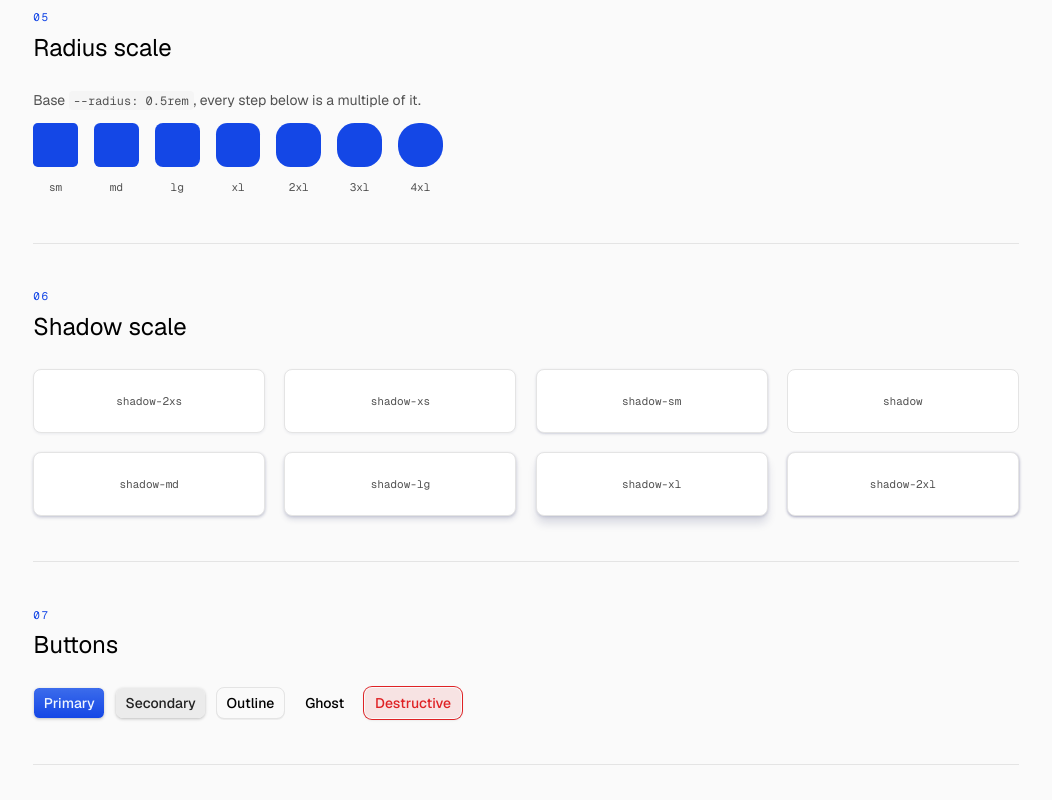
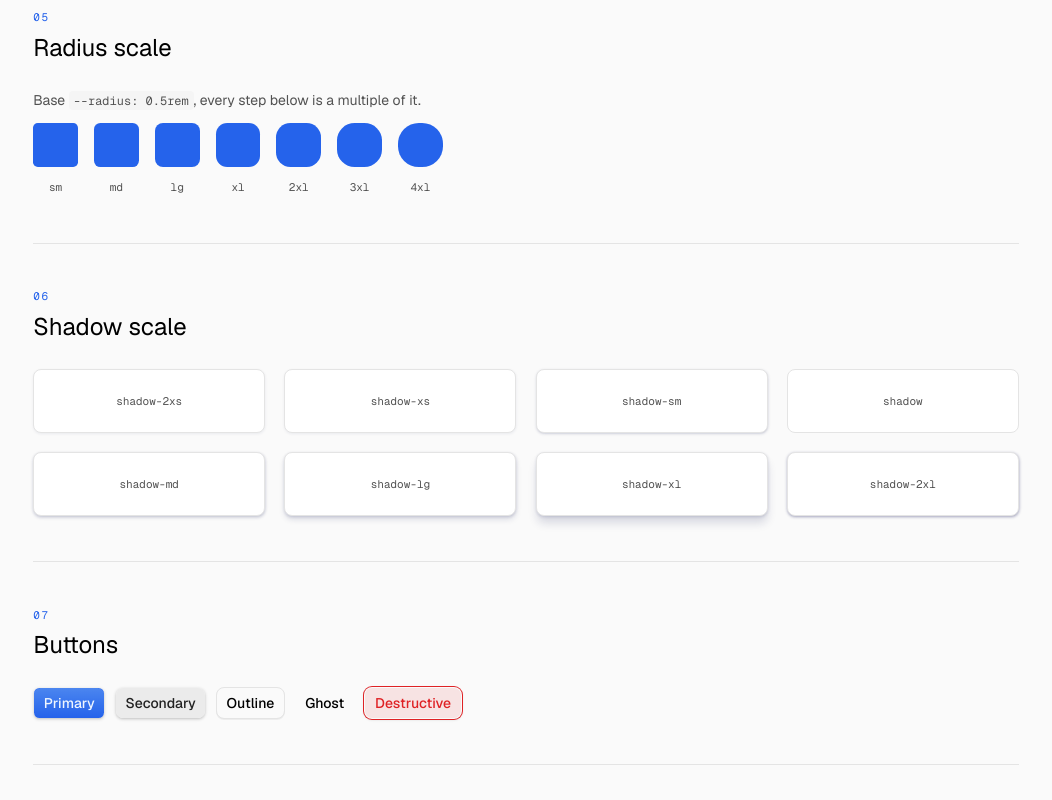
Before and after one commit to dripston/frontend, a Next.js app: page /design-system in a window 1280 px wide. Shown: the part 1640-2440 px from the top of the page, without its empty margins (114-1166 px from the left). Built offline with nearby package versions, Linux system fonts and the light colour scheme; no server answers.

Commit message:
feat(ui): Updated default button design

```diff
--- a/src/app/globals.css
+++ b/src/app/globals.css
@@ -11,7 +11,7 @@
   --card-foreground: #181818;
   --popover: #ffffff;
   --popover-foreground: #000000;
-  --primary: #1447e6;
+  --primary: #2563eb;
   --primary-foreground: #eff6ff;
   --secondary: #ebebeb;
   --secondary-foreground: #222222;
--- a/src/components/ui/button.tsx
+++ b/src/components/ui/button.tsx
@@ -9,7 +9,7 @@ const buttonVariants = cva(
     variants: {
       variant: {
         default:
-          'relative isolate inline-flex items-center justify-center overflow-hidden rounded-md bg-primary px-3 py-2 text-left text-sm font-medium text-primary-foreground shadow-sm transition duration-300 ease-[cubic-bezier(0.4,0.36,0,1)] before:pointer-events-none before:absolute before:inset-0 before:-z-10 before:rounded-md before:bg-gradient-to-b before:from-primary-foreground/20 before:opacity-80 before:transition-opacity before:duration-300 before:ease-[cubic-bezier(0.4,0.36,0,1)] after:pointer-events-none after:absolute after:inset-0 after:-z-10 after:rounded-md after:bg-gradient-to-b after:from-primary-foreground/10 after:to-transparent after:mix-blend-overlay',
+          'relative isolate inline-flex items-center justify-center overflow-hidden rounded-md bg-primary px-3 py-2 text-left text-sm font-medium text-primary-foreground shadow-sm transition duration-300 ease-[cubic-bezier(0.4,0.36,0,1)] before:pointer-events-none before:absolute before:inset-0 before:-z-10 before:rounded-md before:bg-gradient-to-b before:from-primary-foreground/20 before:opacity-80 before:transition-opacity before:duration-300 before:ease-[cubic-bezier(0.4,0.36,0,1)] after:pointer-events-none after:absolute after:inset-0 after:-z-10 after:rounded-md after:bg-gradient-to-b after:from-primary-foreground/10 after:to-transparent after:mix-blend-overlay hover:scale-x-105',
         outline:
           'border-border bg-background shadow-2xs hover:bg-muted hover:text-foreground aria-expanded:bg-muted aria-expanded:text-foreground dark:border-input dark:bg-input/30 dark:hover:bg-input/50',
         secondary:
```
